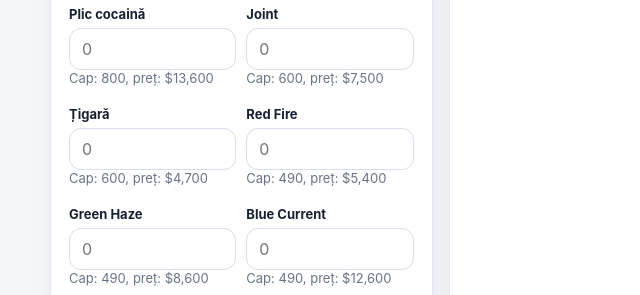
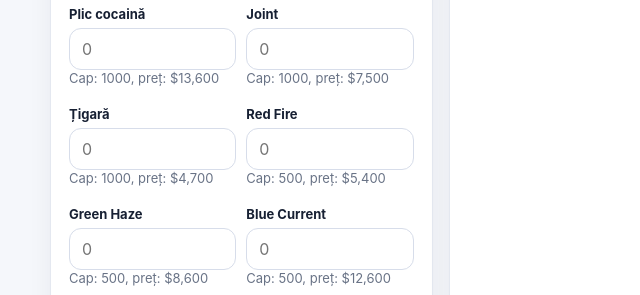
Before and after one commit to VladBobes/RulotaGrim, a plain HTML site: page index.html in a window 1280 px wide. Shown: the part 306-601 px from the top of the page, 0-640 px from the left. Drawn offline with Linux system fonts and the light colour scheme.

Commit message:
Update index.html

```diff
--- a/index.html
+++ b/index.html
@@ -109,12 +109,12 @@
 
 <script>
   const items = [
-    { key: 'plicCocaina', name: 'Plic cocaină', capacity: 800, price: 13600 },
-    { key: 'joint', name: 'Joint', capacity: 600, price: 7500 },
-    { key: 'tigara', name: 'Țigară', capacity: 600, price: 4700 },
-    { key: 'redFire', name: 'Red Fire', capacity: 490, price: 5400 },
-    { key: 'greenHaze', name: 'Green Haze', capacity: 490, price: 8600 },
-    { key: 'blueCurrent', name: 'Blue Current', capacity: 490, price: 12600 },
+    { key: 'plicCocaina', name: 'Plic cocaină', capacity: 1000, price: 13600 },
+    { key: 'joint', name: 'Joint', capacity: 1000, price: 7500 },
+    { key: 'tigara', name: 'Țigară', capacity: 1000, price: 4700 },
+    { key: 'redFire', name: 'Red Fire', capacity: 500, price: 5400 },
+    { key: 'greenHaze', name: 'Green Haze', capacity: 500, price: 8600 },
+    { key: 'blueCurrent', name: 'Blue Current', capacity: 500, price: 12600 },
   ];
 
   let players = JSON.parse(localStorage.getItem('players') || '[]');
```
